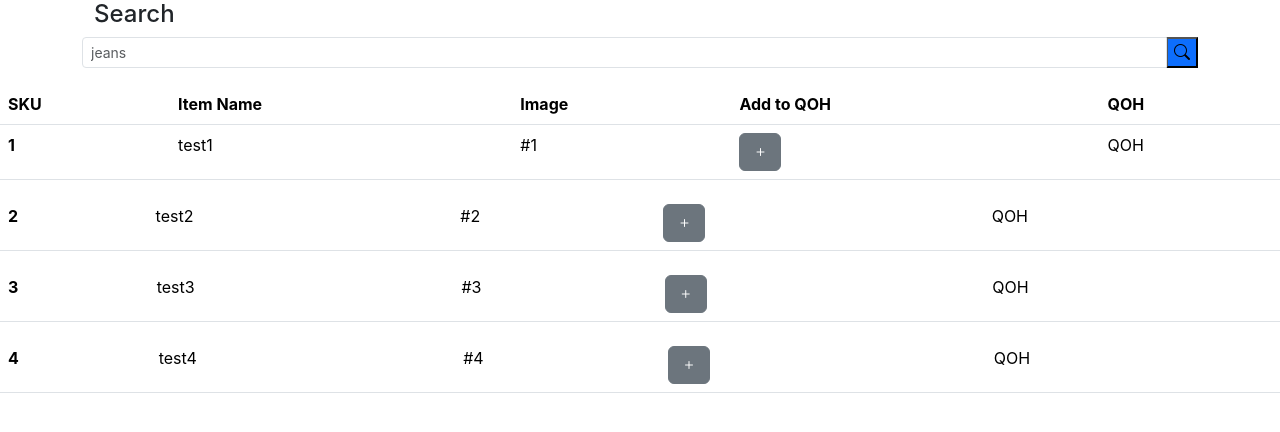
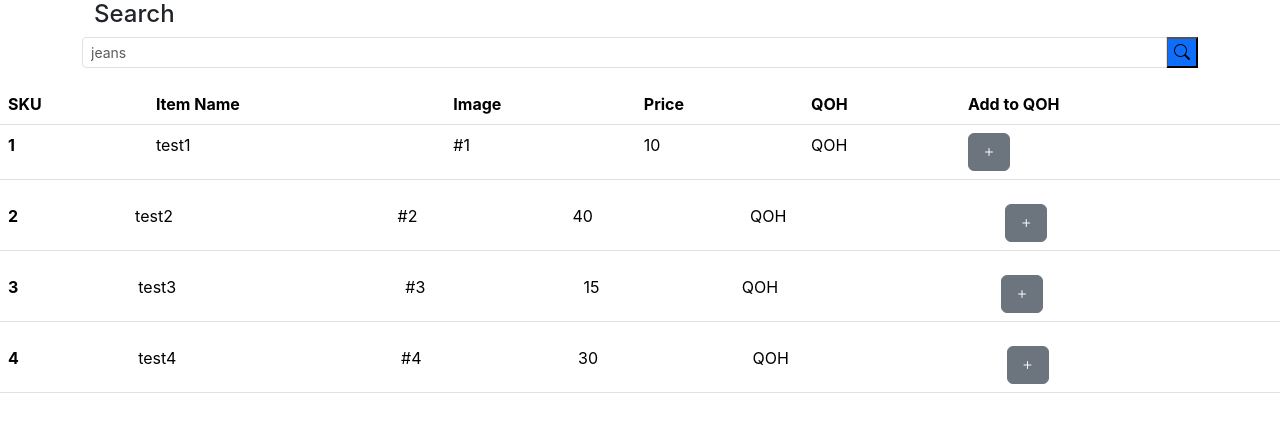
Before and after one commit to OilPainter1/MERN-Ecommerce, a React (Create React App) app in the folder ecommerce/: page / in a window 1280 px wide. Shown: the top 432 px of the page. Built offline with nearby package versions, Linux system fonts and the light colour scheme.

Commit message:
added price column to table

```diff
--- a/ecommerce/src/App.js
+++ b/ecommerce/src/App.js
@@ -16,28 +16,29 @@ function App() {
         isFirstTableRow={isFirstTableRow}
         name="test1"
         sku="1"
-        image="#1">
+        image="#1"
+        price = "10">
       </TableBlock>
 
-
-
       <TableBlock
-
         name="test2"
         sku="2"
-        image="#2">
+        image="#2"
+        price = "40">
       </TableBlock>
 
       <TableBlock
         name="test3"
         sku="3"
-        image="#3">
+        image="#3"
+        price = "15">
       </TableBlock>
 
       <TableBlock
         name="test4"
         sku="4"
-        image="#4">
+        image="#4"
+        price= "30">
       </TableBlock>
 
     </div>
--- a/ecommerce/src/components/tableBlock.js
+++ b/ecommerce/src/components/tableBlock.js
@@ -10,8 +10,9 @@ function TableBlock(props) {
                     <th scope="col">SKU</th>
                     <th scope="col">Item Name</th>
                     <th scope="col">Image</th>
+                    <th scope="col">Price</th>
+                    <th scope="col">QOH</th>
                     <th scope="col">Add to QOH</th>
-                    <th scope="col">QOH</th>
                     </tr>
                 </thead>
                 <tbody>
@@ -19,11 +20,12 @@ function TableBlock(props) {
                         <th scope="row">{props.sku}</th>
                         <td>{props.name}</td>
                         <td>{props.image}</td>
+                        <td>{props.price}</td>
+                        <td>
+                            QOH
+                        </td>
                         <td><PlusIcon>
                             </PlusIcon>
-                        </td>
-                        <td>
-                            QOH
                         </td>
                     </tr>
                 </tbody>
@@ -38,12 +40,14 @@ function TableBlock(props) {
                     <th scope="row">{props.sku}</th>
                     <td>{props.name}</td>
                     <td>{props.image}</td>
+                    <td>{props.price}</td>
+                    <td>
+                        QOH
+                    </td>
                     <td><PlusIcon>
                         </PlusIcon>
                     </td>
-                    <td>
-                        QOH
-                    </td>
+
                 </tr>
             </tbody>
         </table>
```
